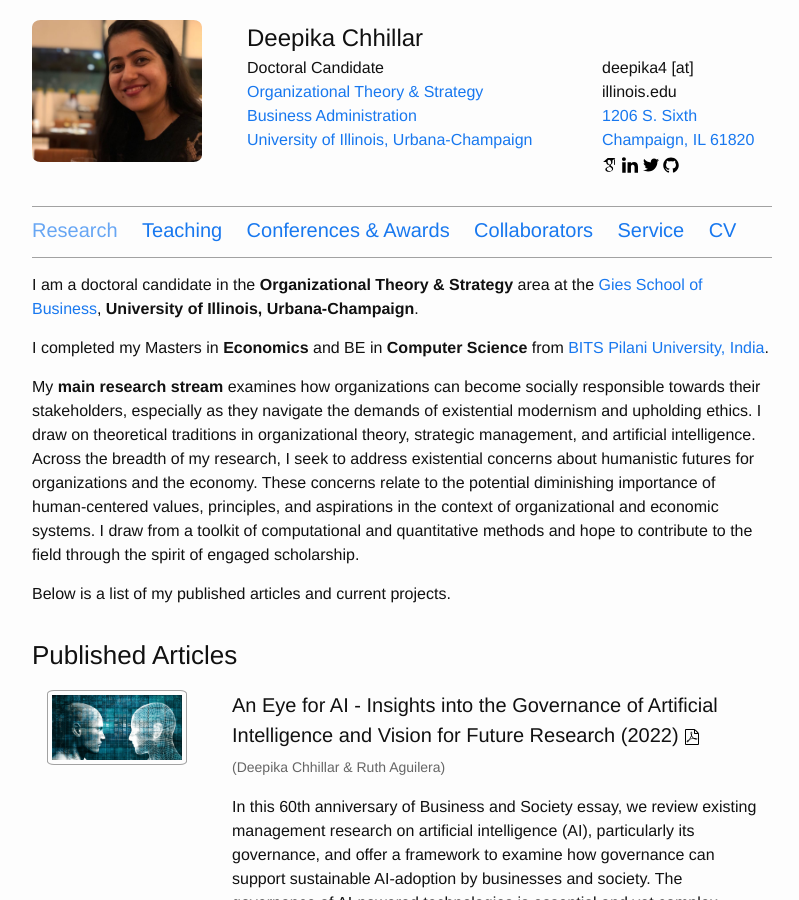
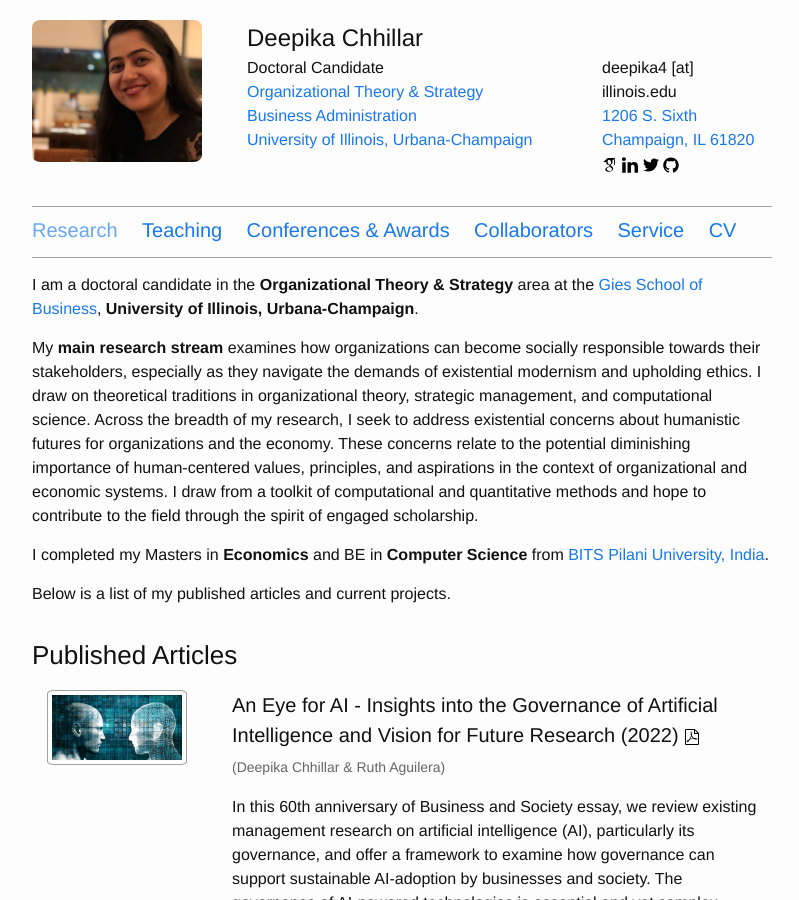
Before and after one commit to deepikachhillar/deepikachhillar.github.io, a Jekyll site: the page built from index.md, in a window 1280 px wide and 900 px high. Shown: the whole window, without its empty margins (238-1037 px from the left). Built offline with Jekyll 4.4.1, drawn with Linux system fonts in a browser that asks for light colours.

Commit message:
Update index.md

```diff
--- a/index.md
+++ b/index.md
@@ -7,9 +7,9 @@
 
 I am a doctoral candidate in the **Organizational Theory & Strategy** area at the [Gies School of Business](https://giesbusiness.illinois.edu/){:target="_blank"}, **University of Illinois, Urbana-Champaign**.
 
+My **main research stream** examines how organizations can become socially responsible towards their stakeholders, especially as they navigate the demands of existential modernism and upholding ethics. I draw on theoretical traditions in organizational theory, strategic management, and computational science. Across the breadth of my research, I seek to address existential concerns about humanistic futures for organizations and the economy. These concerns relate to the potential diminishing importance of human-centered values, principles, and aspirations in the context of organizational and economic systems. I draw from a toolkit of computational and quantitative methods and hope to contribute to the field through the spirit of engaged scholarship.
+
 I completed my Masters in **Economics** and BE in **Computer Science** from [BITS Pilani University, India](https://www.bits-pilani.ac.in/){:target="_blank"}.
-
-My **main research stream** examines how organizations can become socially responsible towards their stakeholders, especially as they navigate the demands of existential modernism and upholding ethics. I draw on theoretical traditions in organizational theory, strategic management, and artificial intelligence. Across the breadth of my research, I seek to address existential concerns about humanistic futures for organizations and the economy. These concerns relate to the potential diminishing importance of human-centered values, principles, and aspirations in the context of organizational and economic systems. I draw from a toolkit of computational and quantitative methods and hope to contribute to the field through the spirit of engaged scholarship.
 
 Below is a list of my published articles and current projects.
 
```
